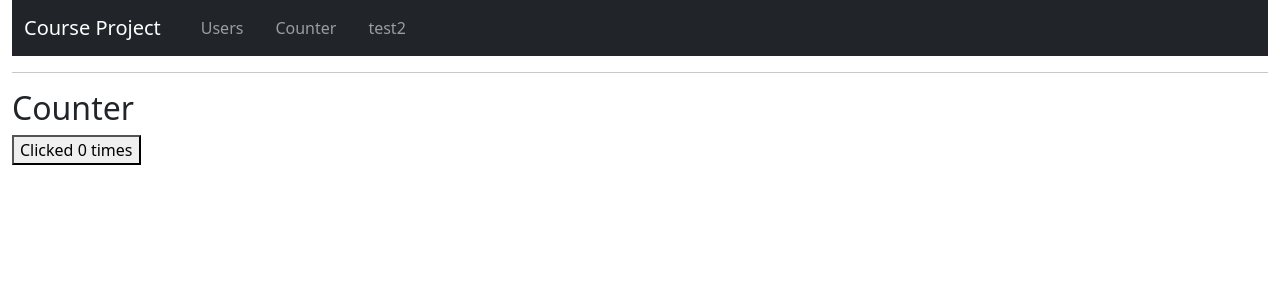
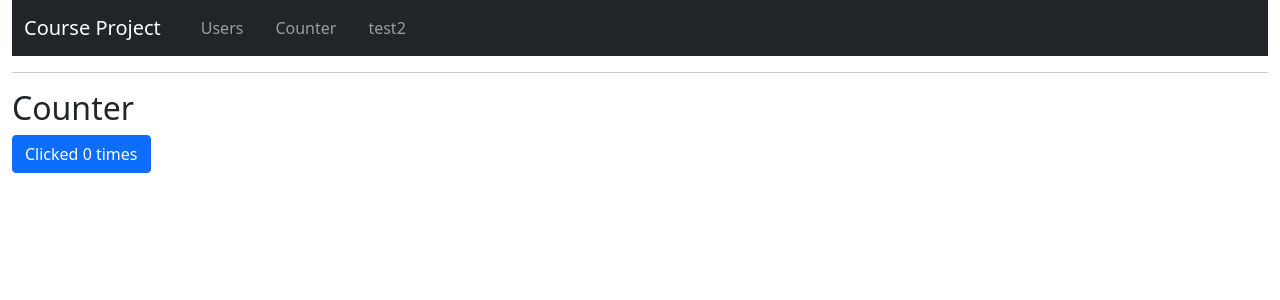
Before and after one commit to kcabreradev/ReactTutorial, a React (Create React App) app: page /counter in a window 1280 px wide. Shown: the top 300 px of the page. Built offline with nearby package versions, Linux system fonts and the light colour scheme.

Commit message:
use useeffect hook to update page title

```diff
--- a/src/components/Counter.js
+++ b/src/components/Counter.js
@@ -1,8 +1,11 @@
-import { useState } from "react";
+import { useEffect, useState } from "react";
 
 export const Counter = () => {
     const [count, setCount] = useState(0);
 
+    useEffect(() => {
+        document.title = `Clicked ${count} times`;
+    });
     const increment = () => {
         setCount(count + 1);
     }
@@ -10,7 +13,7 @@ export const Counter = () => {
     return (
         <div>
             <h2>Counter</h2>
-            <button onClick={increment}>
+            <button className="btn btn-primary" onClick={increment}>
                 Clicked {count} times
             </button>
         </div>
```
